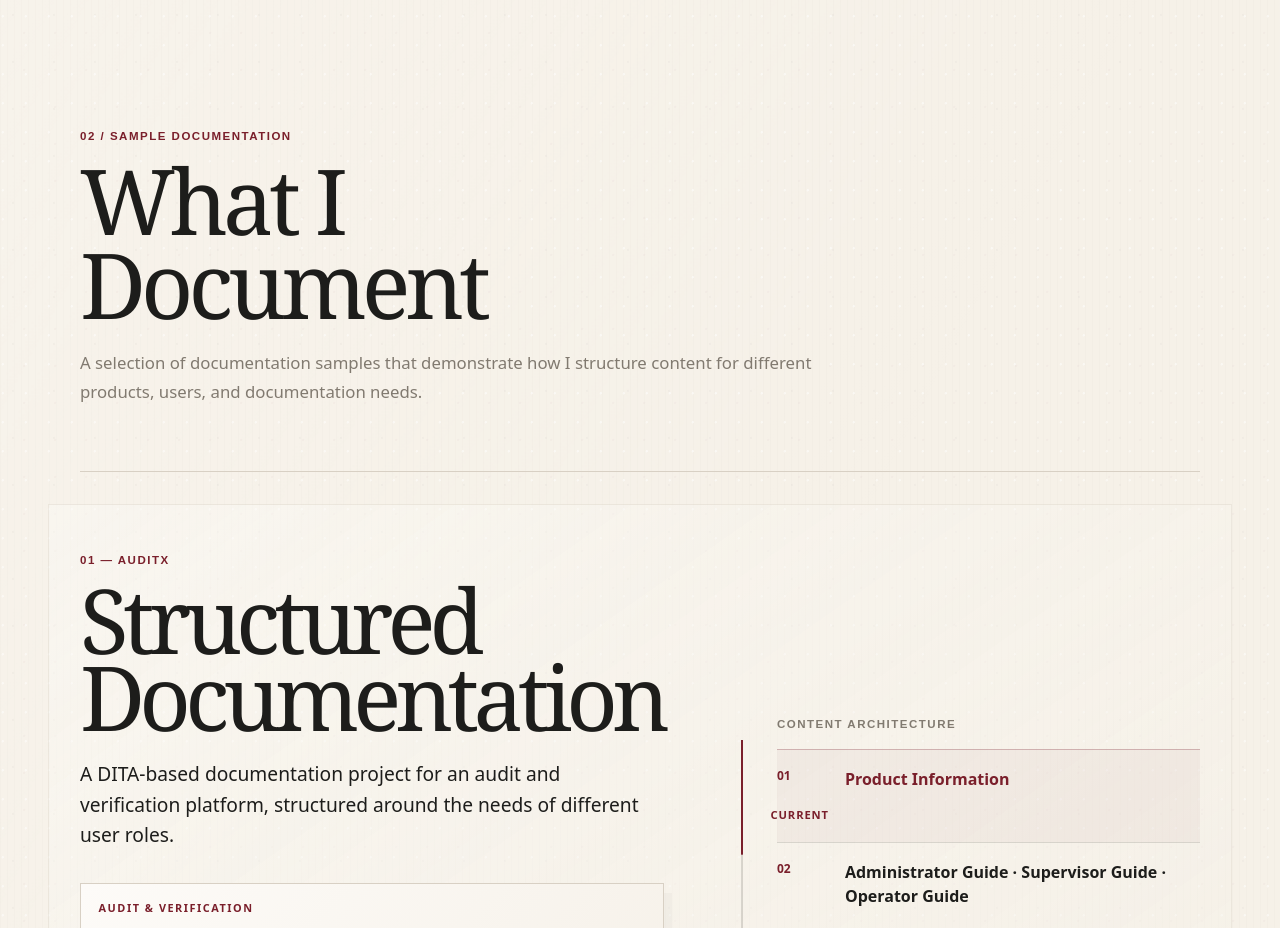
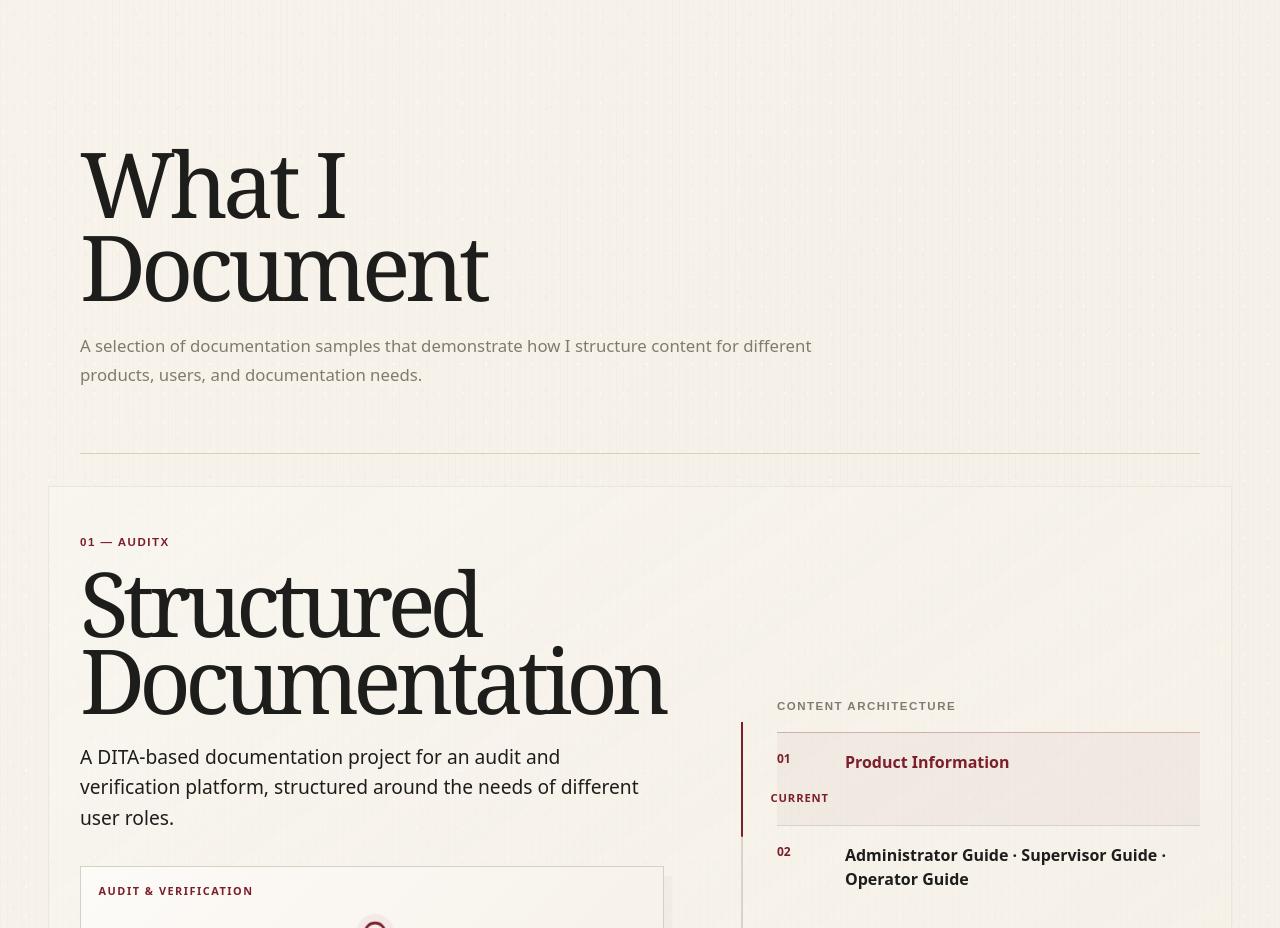
Before and after one commit to Gajamathi/gajalakshmi-portfolio, a React (Vite) app: page / in a window 1280 px wide. Shown: the part 1900-2828 px from the top of the page. Built offline with nearby package versions, Linux system fonts and the light colour scheme.

Commit message:
Remove unapproved numbered section labels and About transition text

```diff
--- a/WhatIDocument.tsx
+++ b/WhatIDocument.tsx
@@ -56,7 +56,6 @@ const WhatIDocument: React.FC = () => {
   return (
     <section ref={sectionRef} id="work" className="work scene" aria-labelledby="work-heading">
       <div className="section-frame">
-        <div className="section-kicker">02 / SAMPLE DOCUMENTATION</div>
         <h2 id="work-heading" className="section-title">What I Document</h2>
         <p className="section-intro">
           A selection of documentation samples that demonstrate how I structure content for different products, users, and documentation needs.
```
